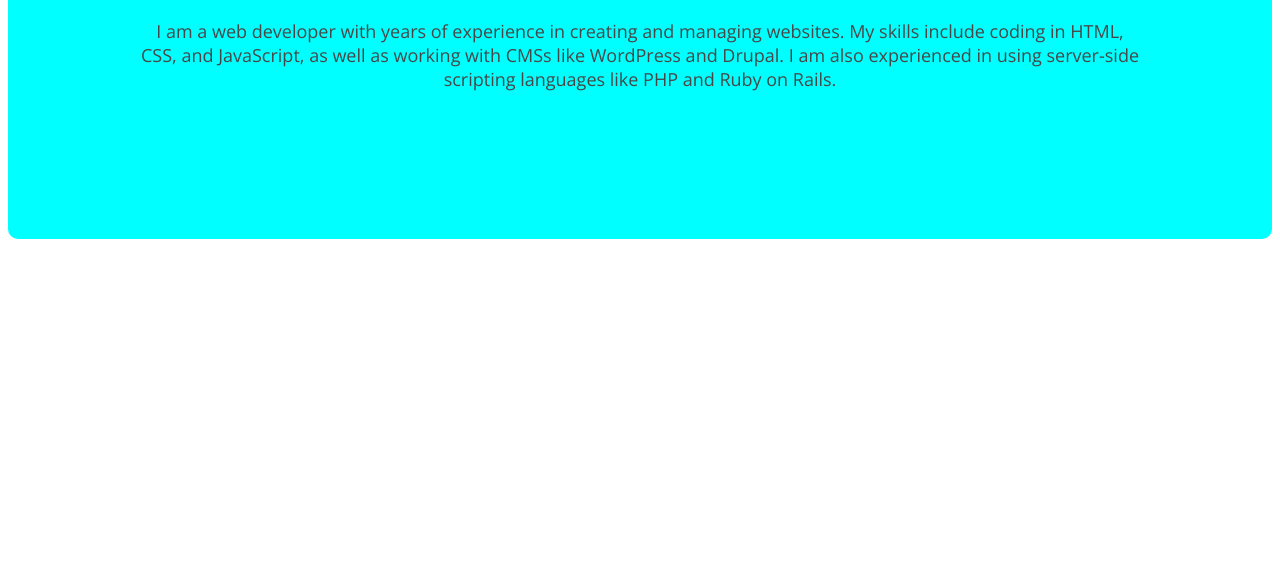
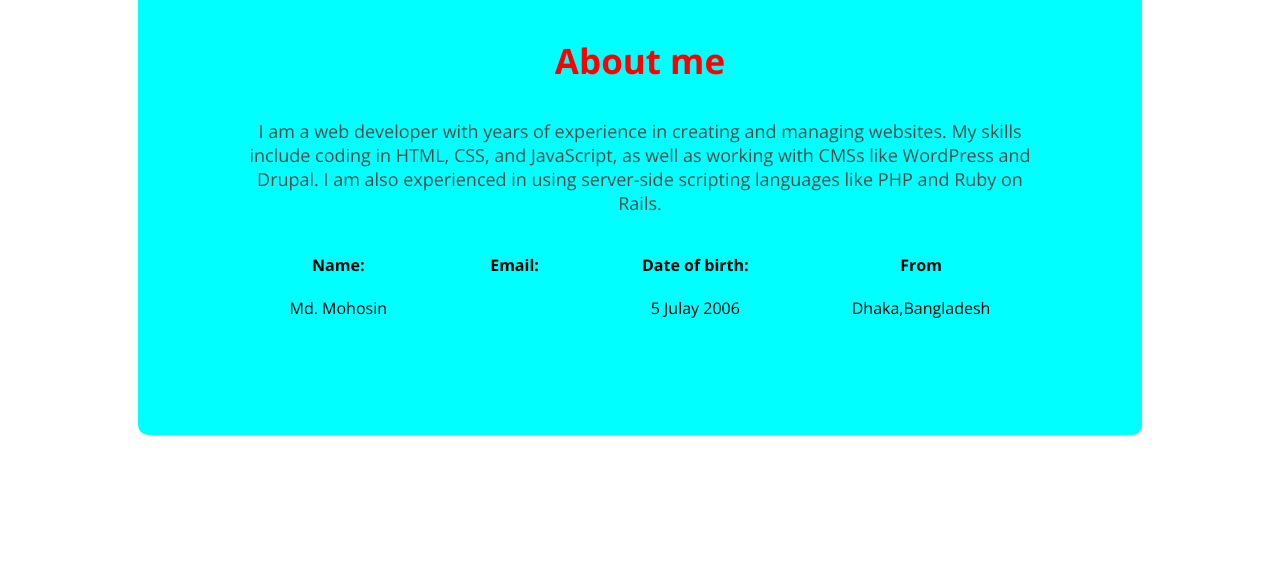
Before and after one commit to mohosin4m/web-developer-portfolio, a plain HTML site: page index.html in a window 1280 px wide. Shown: the part 759-1324 px from the top of the page. Before the commit the page ends 1006 px from the top, so only its background shows below. Drawn offline with nearby package versions, Linux system fonts and the light colour scheme.

Commit message:
added a about information

```diff
--- a/index.html
+++ b/index.html
@@ -35,7 +35,26 @@
     <main>
         <section class="about">
         <h3 class="section-title">About me</h3>
-        <p class="section-description">I am a web developer with years of experience in creating and managing websites. My skills include coding in HTML, CSS, and JavaScript, as well as working with CMSs like WordPress and Drupal. I am also experienced in using server-side scripting languages like PHP and Ruby on Rails.</p>
+        <p class="section-description">I am a web developer with years of experience in creating and managing websites. My skills include coding in HTML, CSS, and JavaScript, as well as working with CMSs like WordPress and Drupal. I am also experienced in using server-side scripting languages like PHP and Ruby on Rails.
+        </p>
+        <div class="about-info-container">
+            <div class="about-info">
+                <h4 class="info-title">Name:</h4>
+                <p class="info-description">Md. Mohosin</p>
+            </div>
+            <div class="about-info">
+                <h4 class="info-title">Email:</h4>
+                <p class="info-description"></p>
+            </div>
+            <div class="about-info">
+                <h4 class="info-title">Date of birth:</h4>
+                <p class="info-description">5 Julay 2006</p>
+            </div>
+            <div class="about-info">
+                <h4 class="info-title">From</h4>
+                <p class="info-description">Dhaka,Bangladesh</p>
+            </div>
+         </div>
         </section>
     </main>
     <footer>
--- a/styles/portfolio.css
+++ b/styles/portfolio.css
@@ -89,7 +89,16 @@
 margin: top 0px; ;
 }
 .about{
-     padding: 130px;
+     padding: 100px;
     border-radius: 10px;
     background-color: aqua;
+    margin: 130px;
 }
+
+.about-info-container{
+    display: flex;
+    justify-content: space-around;
+}
+.about-info{
+    text-align: center;
+}
```
